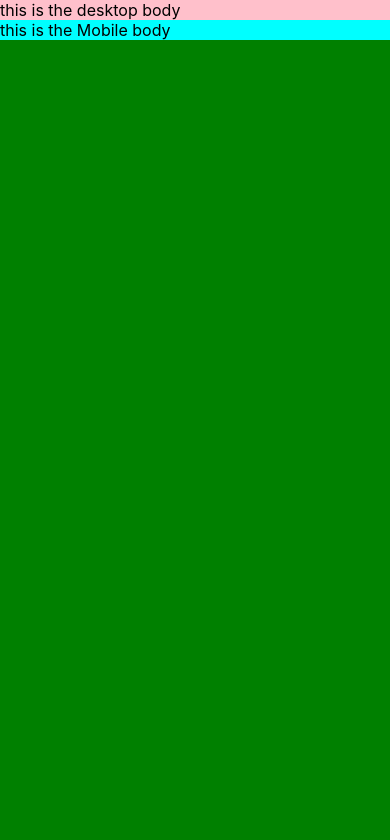
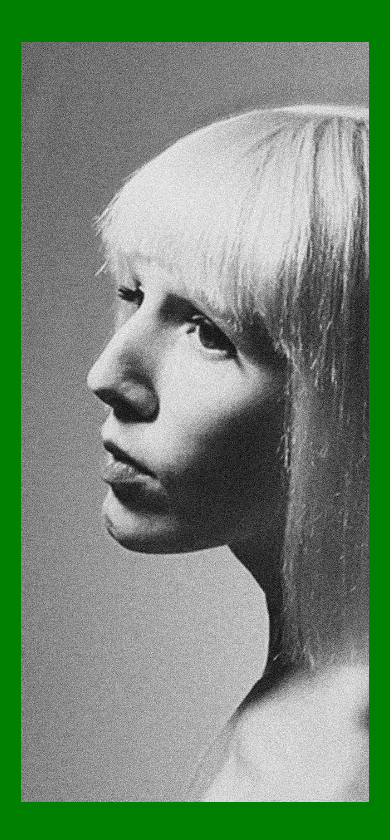
Before and after one commit to lindsayjohnston/Vanna-Oh-Website-Nov-2021, a React (Create React App) app: page / in a window 390 px wide. Shown: the top 840 px of the page. Built offline with nearby package versions, Linux system fonts and the light colour scheme.

Commit message:
Added background image for mobile and table

```diff
--- a/public/index.html
+++ b/public/index.html
@@ -3,7 +3,7 @@
   <head>
     <meta charset="utf-8" />
     <link rel="icon" href="%PUBLIC_URL%/sad-mode-album-favicon-37x37.png" />
-    <meta name="viewport" content="width=device-width, initial-scale=1" />
+    <meta name="viewport" content="width=device-width, initial-scale=1, maximum-scale=1,user-scalable=no" />
     <meta name="theme-color" content="#FFFFFF" />
     <meta
       name="description"
--- a/src/App.css
+++ b/src/App.css
@@ -1,4 +1,8 @@
 .App {
   background-color: green;
   height: 100vh;
+  display: flex;
+  justify-content: center;
+  align-items: center;
+  /* position: relative; */
 }
--- a/src/App.js
+++ b/src/App.js
@@ -6,8 +6,8 @@ import MainBodyMobile from './modules/mobile/MainBodyMobile/MainBodyMobile';
 function App() {
   return (
     <div className="App">
-      <MainBodyDesktop />
-      <MainBodyMobile />
+      <MainBodyDesktop display= "false" />
+      <MainBodyMobile screen= "mobile" />
 
 
     </div>
--- a/src/modules/desktop/MainBodyDesktop/MainBodyDesktop.css
+++ b/src/modules/desktop/MainBodyDesktop/MainBodyDesktop.css
@@ -1,3 +1,7 @@
 .mainDesktopBody {
     background-color: pink;
 }
+
+.hidden {
+    display: none;
+}
--- a/src/modules/desktop/MainBodyDesktop/MainBodyDesktop.js
+++ b/src/modules/desktop/MainBodyDesktop/MainBodyDesktop.js
@@ -1,11 +1,18 @@
-import styles from './MainBodyDesktop.css';
+import './MainBodyDesktop.css';
+
+
 
 const mainBodyDesktop = (props) => {
+    let bodyClasses= "mainDesktopBody";
     //function go here
 
+    if (props.display !== true){
+        bodyClasses += " hidden";
+    }
+
     return (
-        <div className="mainDesktopBody">
-            this is the desktop body
+        <div className={bodyClasses}>
+            <p> this is the desktop body </p>
         </div>
 
     )
--- a/src/modules/mobile/MainBodyMobile/MainBodyMobile.css
+++ b/src/modules/mobile/MainBodyMobile/MainBodyMobile.css
@@ -1,3 +1,10 @@
-.mainMobileBody{
-    background-color: aqua;
+
+
+.mainBody{
+    background-image: url("../../../media/sad-mode-background-tablet-1024x1366.jpg") ;
+    background-repeat: no-repeat;
+    background-position: left 0px;
+    background-size: cover;
+    height: 90vh;
+    width: calc(100vw - 5vh);
 }
--- a/src/modules/mobile/MainBodyMobile/MainBodyMobile.js
+++ b/src/modules/mobile/MainBodyMobile/MainBodyMobile.js
@@ -1,11 +1,11 @@
-import styles from './MainBodyMobile.css';
+import './MainBodyMobile.css';
 
 const mainBodyMobile = (props) => {
     //function go here
 
     return (
-        <div className="mainMobileBody">
-            this is the Mobile body
+        <div className="mainBody">
+
         </div>
 
     )
```
Also changed, not shown: src/media/sad-mode-album-cover-1024x1024.jpg (added), src/media/sad-mode-background-tablet-1024x1366.jpg (added).
